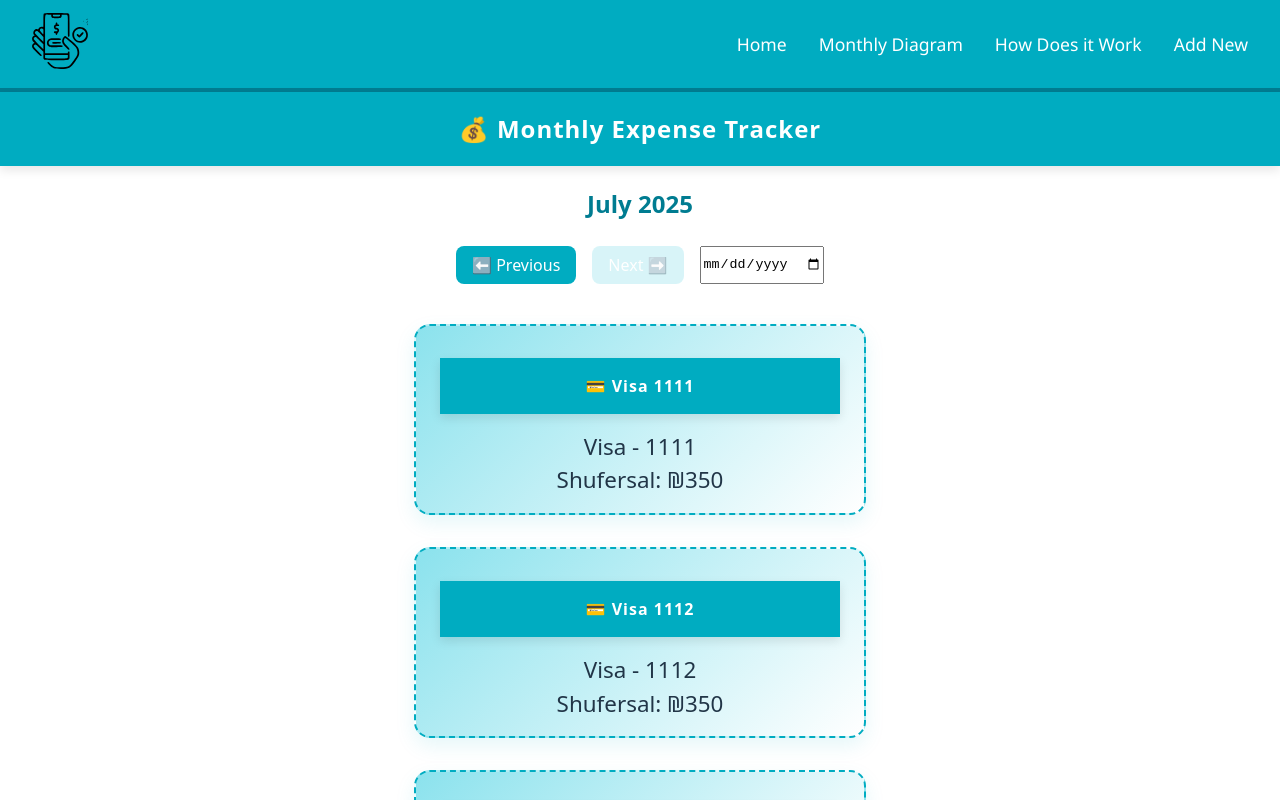
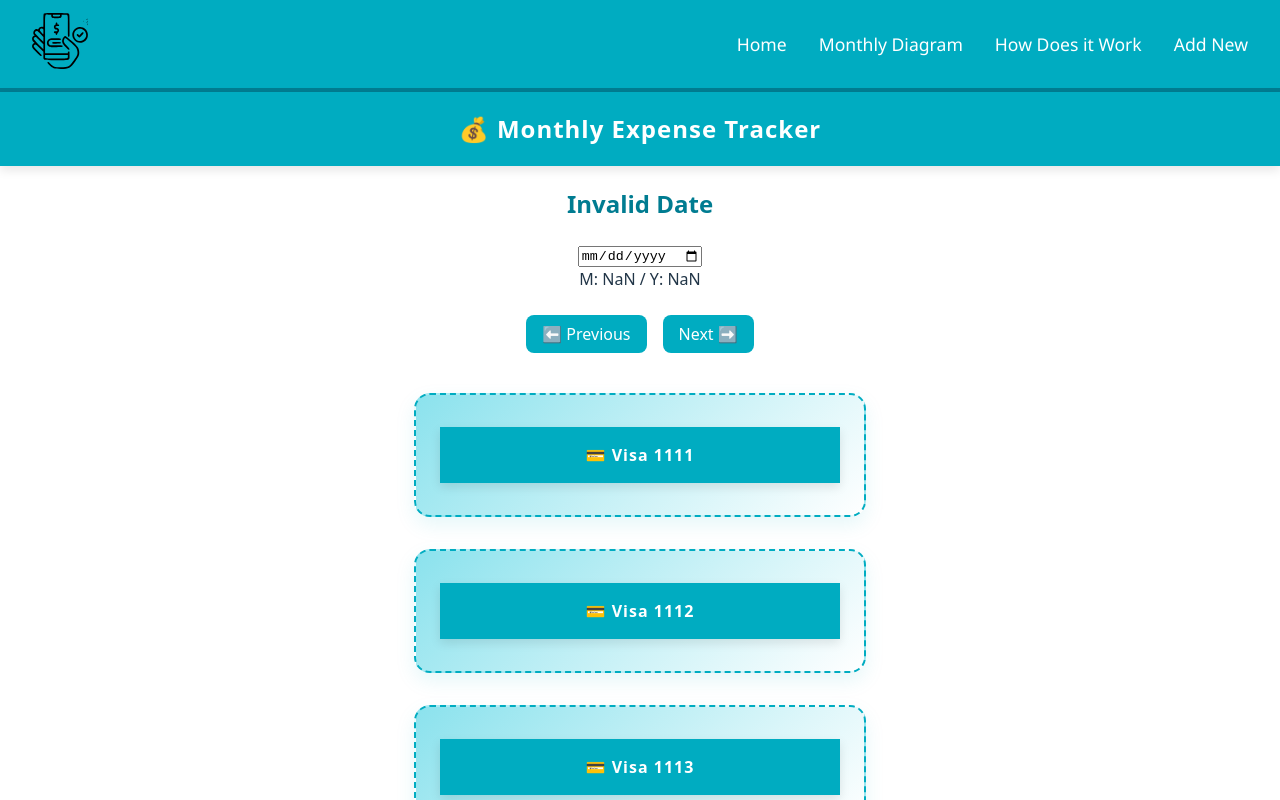
Before and after one commit to mayoush89k/dailyExpenceTracker, a React (Vite) app in the folder client/: page / in a window 1280 px wide. Shown: the top 800 px of the page. Built offline with nearby package versions, Linux system fonts and the light colour scheme.

Commit message:
fixing iso date format

```diff
--- a/client/src/App.jsx
+++ b/client/src/App.jsx
@@ -10,6 +10,8 @@ function App() {
   const {
     currMonth,
     currYear,
+    setCurrMonth,
+    setCurrYear,
     increaseMonth,
     decreaseMonth,
     increaseYear,
@@ -21,6 +23,8 @@ function App() {
   const [left, setLeft] = useState(false);
   const [right, setRight] = useState(true);
 
+  const [currDate, setCurrDate] = useState();
+
   useEffect(() => {
     if (currMonth == 0) {
       decreaseYear();
@@ -30,6 +34,13 @@ function App() {
       setFirstMonth(1);
     }
   }, [currMonth, currYear]);
+
+  useEffect(() => {
+    setCurrMonth(new Date(currDate).getMonth() + 1);
+    setCurrYear(new Date(currDate).getFullYear());
+    console.log();
+  }, [currDate]);
+
   return (
     <>
       <section className="body-container">
@@ -44,6 +55,8 @@ function App() {
               })}
             </h2>
 
+            <input type="date" onChange={(e) => setCurrDate(e.target.value)} />
+            <section>{currDate} M: {new Date(currDate).getMonth() + 1} / Y: {new Date(currDate).getFullYear()}</section>
             <NavMonths setLeft={setLeft} setRight={setRight} />
             {left && (
               <ExpensesPage
--- a/client/src/components/NavMonths/NavMonths.jsx
+++ b/client/src/components/NavMonths/NavMonths.jsx
@@ -45,7 +45,6 @@ export default function NavMonths({ setLeft, setRight }) {
       >
         Next ➡️
       </button>
-      <input type="date" onChange={(e) => setDate(e.target.value)} />
     </div>
   );
 }
--- a/client/src/context/ExpenseContext.jsx
+++ b/client/src/context/ExpenseContext.jsx
@@ -422,6 +422,8 @@ export const ExpenseProvider = ({ children }) => {
         getExpensesOfVisa,
         currMonth,
         currYear,
+        setCurrMonth,
+        setCurrYear,
         increaseMonth,
         decreaseMonth,
         increaseYear,
```
